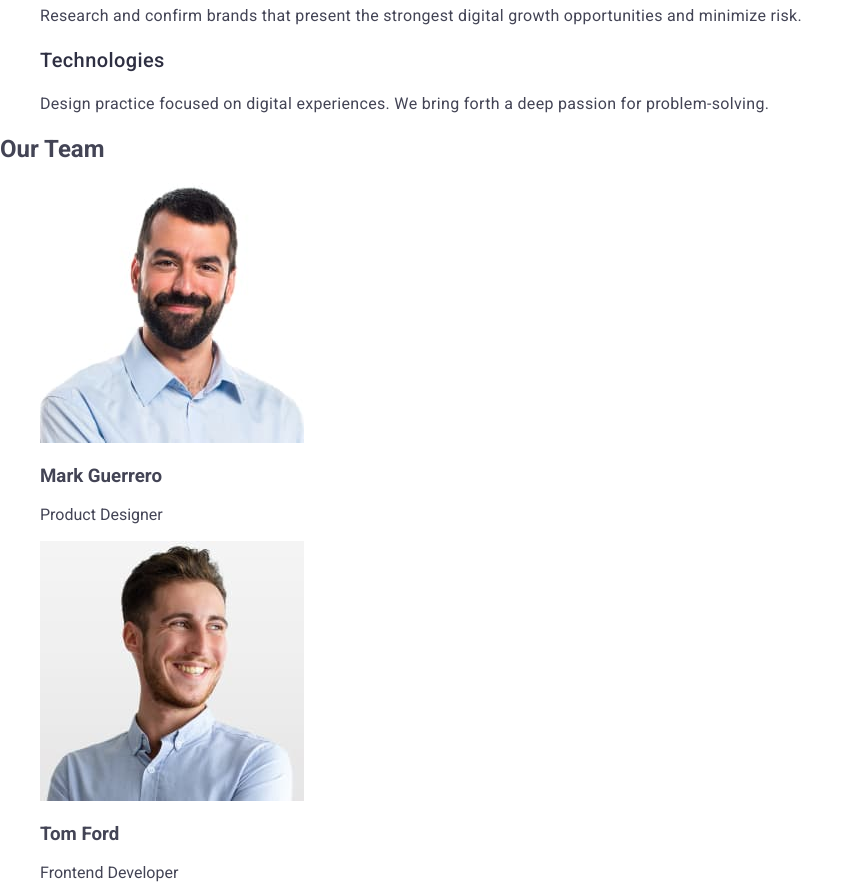
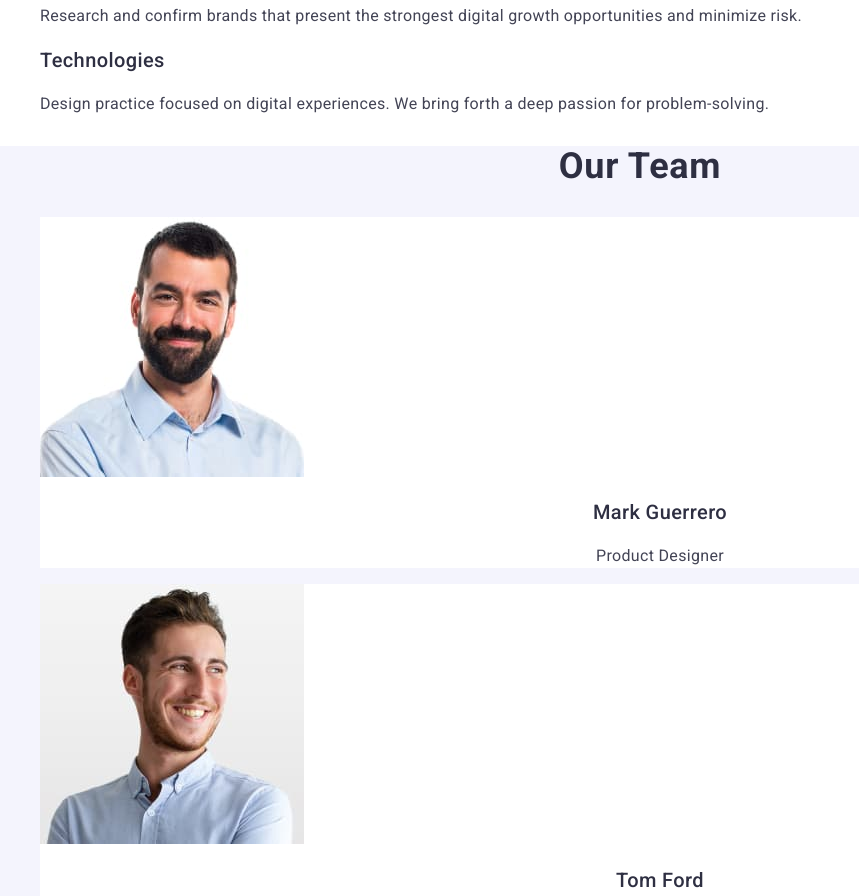
Before and after one commit to OsadchaTV/goit-markup-hw-02, a plain HTML site: page index.html in a window 1280 px wide. Shown: the part 640-1536 px from the top of the page, without its empty margins (0-859 px from the left). Drawn offline with nearby package versions, Linux system fonts and the light colour scheme.

Commit message:
Styles Section Our Team

```diff
--- a/CSS/styles.css
+++ b/CSS/styles.css
@@ -1,3 +1,4 @@
+/* ==========GLOBAL STYLES========== */
 body {
     font-family: 'Roboto', sans-serif;
 color: #434455;
@@ -9,6 +10,8 @@ a {
 ul, ol {
     list-style: none;
 }
+
+/* ==========HEADER STYLES========== */
 .logo {
     font-family: "Roboto", sans-serif;
     font-weight: 700;
@@ -16,7 +19,7 @@ ul, ol {
     line-height: 1.17;
     letter-spacing: 0.03em;
     text-transform: uppercase;
-    color:#4d5ae5;
+    color: #4d5ae5;
 }
 
 .logo-part {
@@ -28,7 +31,7 @@ ul, ol {
     font-size: 16px;
     line-height: 1.5;
     letter-spacing: 0.02em;
-    color:#2e2f42;
+    color: #2e2f42;
 }
 .nav-link:hover,
 .nav-link:focus {
@@ -42,7 +45,7 @@ ul, ol {
     font-size: 16px;
     line-height: 1.5;
     letter-spacing: 0.02em;
-    color:#434455;
+    color: #434455;
 }
 
 .address-link:hover,
@@ -50,12 +53,12 @@ ul, ol {
     color: #404bbf;
 }
 
+/* ==========SECTION HERO STYLES========== */
 .section-hero {
     background-color: #2e2f42 ;
 }
 
 .section-hero-title {
-    font-weight: 700;
     font-size: 56px;
     line-height: 1.07;
     letter-spacing: 0.02em;
@@ -64,6 +67,7 @@ ul, ol {
 }
 
 .section-hero-button {
+    font-family: inherit;
     font-weight: 500;
     font-size: 16px;
     line-height: 1.5;
@@ -74,9 +78,10 @@ ul, ol {
 
 .section-hero-button:hover,
 .section-hero-button:focus {
-    background-color:#404bbf;
+    background-color: #404bbf;
 }
 
+/* SECTION STRATEGY AND TECHNOLOGIES STYLES */
 .section-strat-a-tech-title {
     font-weight: 500;
     font-size: 20px;
@@ -86,9 +91,42 @@ ul, ol {
 }
 
 .section-strat-a-tech-text {
-    font-weight: 400;
     font-size: 16px;
     line-height: 1.5;
     letter-spacing: 0.02em;
     color: #434455;
 }
+
+/* ==========SECTION OUR TEAM STYLES========== */
+.section-our-team {
+    background-color: #F4F4FD;
+}
+
+.section-our-team-title {
+    font-size: 36px;
+    line-height: 1,11;
+    letter-spacing: 0.02em;
+    text-align: center;
+    color: #2E2F42;
+}
+
+.our-team-list {
+    background-color: #ffffff;
+}
+
+.our-team-list-title {
+    font-weight: 500;
+    font-size: 20px;
+    line-height: 1,2;
+    letter-spacing: 0.02em;
+    text-align: center;
+    color: #2e2f42;
+}
+
+.our-team-list-text {
+    font-size: 16px;
+    line-height: 1.5;
+    letter-spacing: 0.02em;
+    text-align: center;
+    color: #434455;
+}
--- a/index.html
+++ b/index.html
@@ -97,48 +97,48 @@
       </section>
 
       <!-- ==========Section Our Team========== -->
-      <section>
-        <h2>Our Team</h2>
+      <section class="section-our-team">
+        <h2 class="section-our-team-title">Our Team</h2>
         <ul>
-          <li>
+          <li class="our-team-list">
             <img
               src="./images/img-photo-Mark-Guerrero.jpg"
               alt="photo-Mark-Guerrero"
               width="264"
               height="260"
             />
-            <h3>Mark Guerrero</h3>
-            <p>Product Designer</p>
+            <h3 class="our-team-list-title">Mark Guerrero</h3>
+            <p class="our-team-list-text">Product Designer</p>
           </li>
-          <li>
+          <li class="our-team-list">
             <img
               src="./images/img-photo-Tom-Ford.jpg"
               alt="photo-Tom-Ford"
               width="264"
               height="260"
             />
-            <h3>Tom Ford</h3>
-            <p>Frontend Developer</p>
+            <h3 class="our-team-list-title">Tom Ford</h3>
+            <p class="our-team-list-text">Frontend Developer</p>
           </li>
-          <li>
+          <li class="our-team-list">
             <img
               src="./images/img-photo-Camila-Garcia.jpg"
               alt="photo-Camila-Garcia"
               width="264"
               height="260"
             />
-            <h3>Camila Garcia</h3>
-            <p>Marketing</p>
+            <h3 class="our-team-list-title">Camila Garcia</h3>
+            <p class="our-team-list-text">Marketing</p>
           </li>
-          <li>
+          <li class="our-team-list">
             <img
               src="./images/img-photo-Daniel-Wilson.jpg"
               alt="photo-Daniel-Wilson"
               width="264"
               height="260"
             />
-            <h3>Daniel Wilson</h3>
-            <p>UI Designer</p>
+            <h3 class="our-team-list-title">Daniel Wilson</h3>
+            <p class="our-team-list-text">UI Designer</p>
           </li>
         </ul>
       </section>
```
